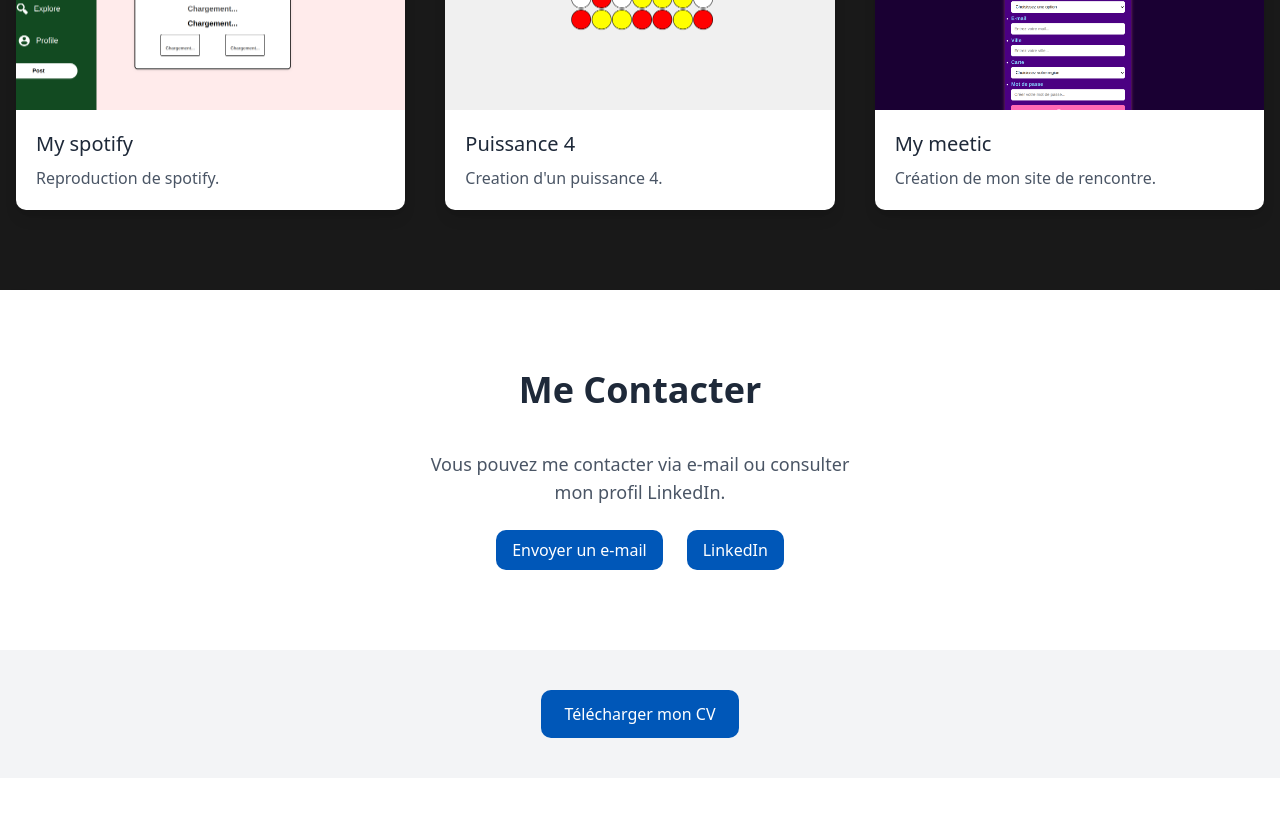
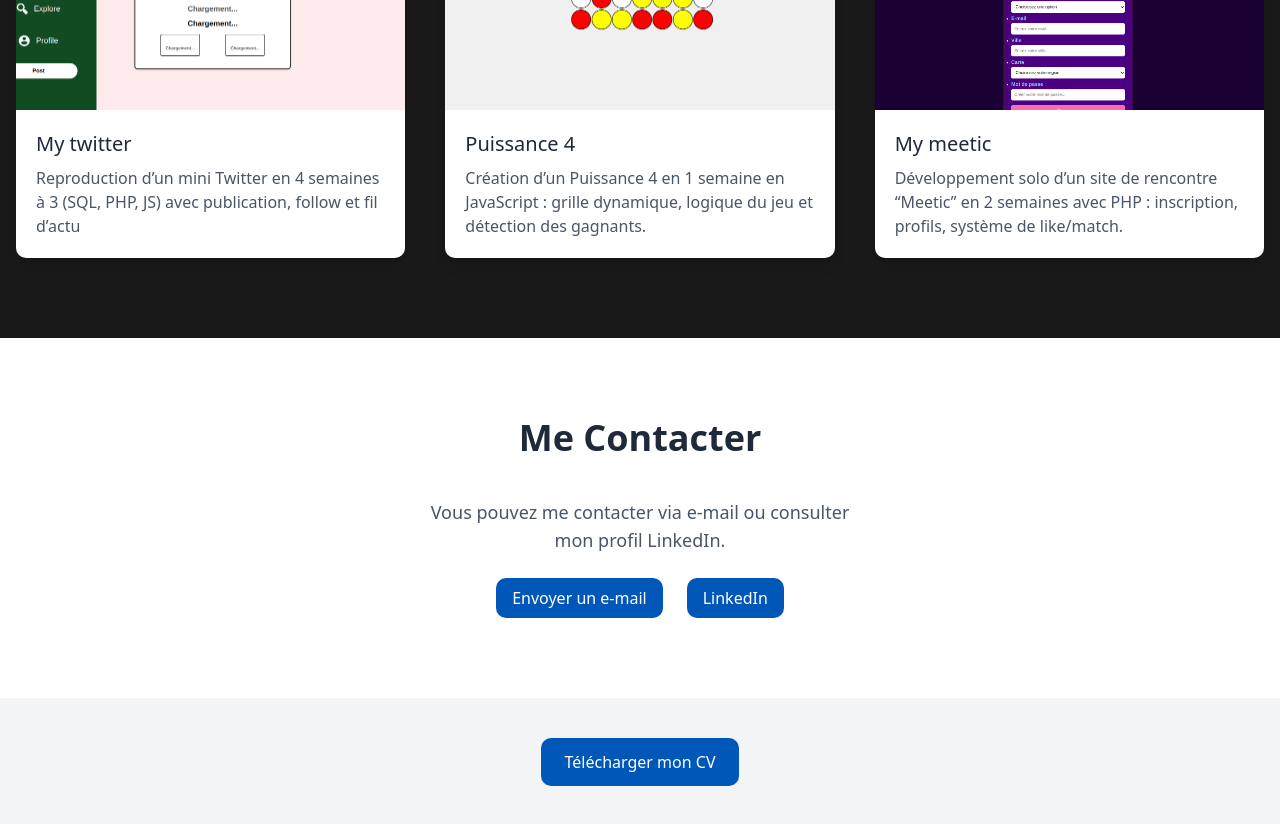
Before and after one commit to Yusukou/Portfolio, a Next.js app in the folder portfolio/: page / in a window 1280 px wide. Shown: the part 2620-3444 px from the top of the page. Before the commit the page ends 3398 px from the top, so only its background shows below. Built offline with nearby package versions, Linux system fonts and the light colour scheme.

Commit message:
amelioration description projet

```diff
--- a/portfolio/components/projects.jsx
+++ b/portfolio/components/projects.jsx
@@ -1,23 +1,22 @@
 import { ProjectCard } from "./project-card"
 
-// Vous pouvez facilement ajouter ou supprimer des projets ici
+
 const projectsData = [
   {
-    title: "My spotify",
-    description: "Reproduction de spotify.",
+    title: "My twitter",
+    description: "Reproduction d’un mini Twitter en 4 semaines à 3 (SQL, PHP, JS) avec publication, follow et fil d’actu",
     image: "assets/Projettwitter.png",
   },
   {
     title: "Puissance 4",
-    description: "Creation d'un puissance 4.",
+    description: "Création d’un Puissance 4 en 1 semaine en JavaScript : grille dynamique, logique du jeu et détection des gagnants.",
     image: "assets/projetpuissance4.png",
   },
   {
     title: "My meetic",
-    description: "Création de mon site de rencontre.",
+    description: "Développement solo d’un site de rencontre “Meetic” en 2 semaines avec PHP : inscription, profils, système de like/match.",
     image: "assets/projetmeetic.png",
   },
-  // Ajoutez facilement d'autres projets ici
 ]
 
 export default function Projects() {
```
